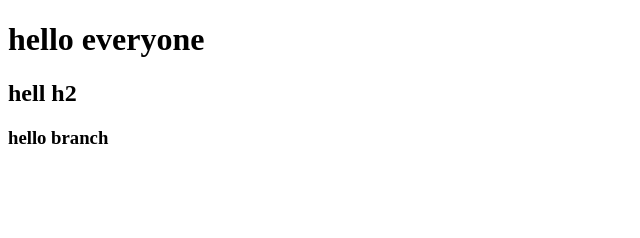
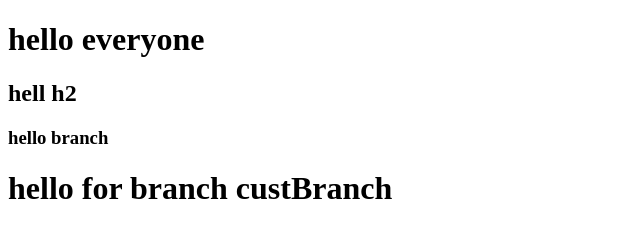
Before and after one commit to AnshulWakodikar/VsToGit, a plain HTML site: page index.html in a window 1280 px wide. Shown: the whole page, without its empty margins (0-640 px from the left). Drawn offline with Linux system fonts and the light colour scheme.

Commit message:
for branch custBranch

```diff
--- a/index.html
+++ b/index.html
@@ -10,5 +10,6 @@
     <h1>hello everyone</h1>
     <h2>hell h2</h2>
     <h3>hello branch</h3>
+    <h1>hello for branch custBranch</h1>
 </body>
 </html>
```
